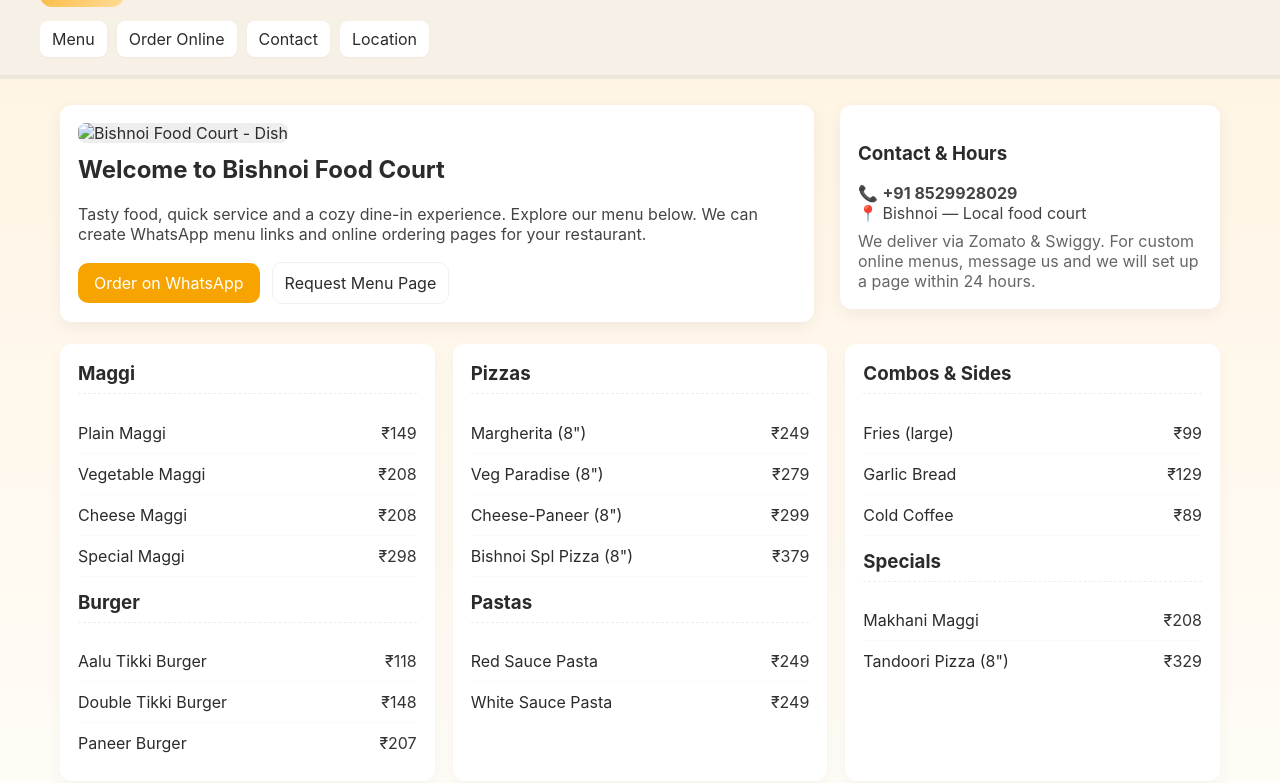
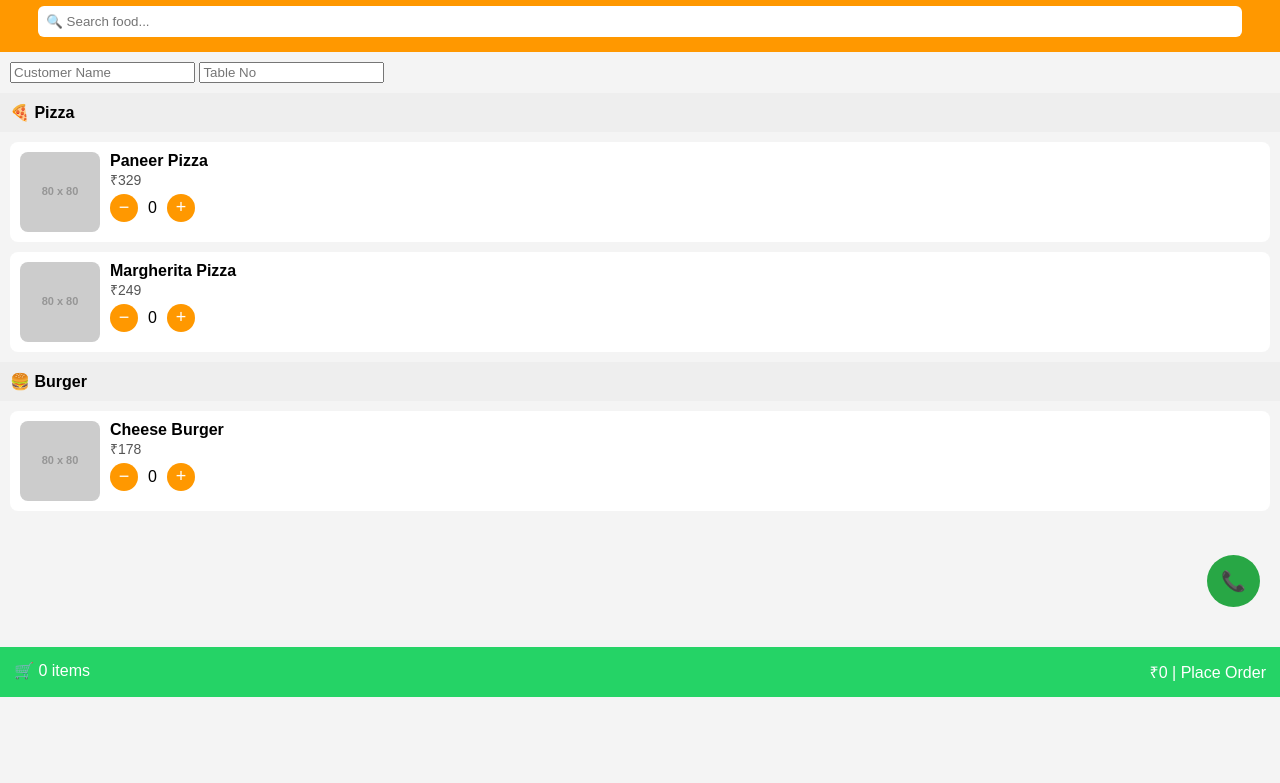
Before and after one commit to sidhantbeniwal29-byte/bishnoi-food-court, a plain HTML site: page index.html in a window 1280 px wide. Shown: the part 103-886 px from the top of the page. After the commit the page ends 800 px from the top, so only its background shows below. Drawn offline with Linux system fonts and the light colour scheme; placeholder pictures from the web are drawn by us.

Commit message:
Refactor index.html for improved layout and styles
Updated HTML structure and styling for the Bishnoi Food Court website, including header, menu items, and cart functionality.

```diff
--- a/index.html
+++ b/index.html
@@ -1,156 +1,224 @@
-<!doctype html>
+<!DOCTYPE html>
 <html lang="en">
 <head>
-  <meta charset="utf-8" />
-  <meta name="viewport" content="width=device-width,initial-scale=1" />
-  <title>Bishnoi Food Court — Demo</title>
-  <style>
-    :root{--accent:#f7a400;--muted:#f6f0e6;--text:#2b2b2b;--card:#fff}
-    *{box-sizing:border-box}
-    body{font-family:Inter, Roboto, Arial, sans-serif;margin:0;color:var(--text);background:linear-gradient(180deg,#fff3e0 0%, #fff 100%)}
-    header{background:var(--muted);padding:26px 20px 18px;border-bottom:4px solid rgba(0,0,0,0.04)}
-    .wrap{max-width:1200px;margin:0 auto}
-    .brand{display:flex;gap:18px;align-items:center}
-    .logo{width:84px;height:84px;border-radius:12px;background:linear-gradient(135deg,var(--accent),#ffdc9a);display:flex;align-items:center;justify-content:center;font-weight:700;color:#fff;font-size:20px}
-    h1{margin:0;font-size:28px}
-    .sub{color:#6d6d6d;margin-top:6px}
-    nav{margin-top:14px;display:flex;gap:10px;flex-wrap:wrap}
-    nav a{background:#fff;padding:8px 12px;border-radius:8px;text-decoration:none;color:var(--text);box-shadow:0 1px 2px rgba(0,0,0,0.04)}
+<meta charset="UTF-8">
+<title>Bishnoi Food Court</title>
+<meta name="viewport" content="width=device-width, initial-scale=1.0">
 
-    /* Hero */
-    .hero{padding:26px 20px 36px}
-    .hero-grid{display:grid;grid-template-columns:1fr 380px;gap:26px;align-items:start}
-    .hero-card{background:var(--card);padding:18px;border-radius:12px;box-shadow:0 6px 18px rgba(0,0,0,0.06)}
-    .hero-card p{margin:0;color:#444}
-    .big-img{width:100%;height:260px;border-radius:8px;object-fit:cover;background:#eee}
+<style>
+body{
+ margin:0;
+ font-family:Arial, sans-serif;
+ background:#f4f4f4;
+}
+header{
+ background:#ff9800;
+ color:#fff;
+ padding:15px;
+ text-align:center;
+ position:sticky;
+ top:0;
+ z-index:10;
+}
+header input{
+ width:95%;
+ padding:8px;
+ border:none;
+ border-radius:6px;
+ margin-top:8px;
+}
 
-    /* Menu columns */
-    .menu{display:grid;grid-template-columns:repeat(3,1fr);gap:18px;margin-top:22px}
-    .menu .col{background:var(--card);padding:18px;border-radius:12px;box-shadow:0 6px 18px rgba(0,0,0,0.04)}
-    .col h3{margin-top:0;border-bottom:1px dashed #eee;padding-bottom:8px}
-    .item{display:flex;justify-content:space-between;padding:10px 0;border-bottom:1px solid rgba(0,0,0,0.02)}
-    .item:last-child{border-bottom:0}
-    .price{color:#333}
+.category{
+ background:#eee;
+ padding:10px;
+ font-weight:bold;
+}
+.item{
+ background:#fff;
+ margin:10px;
+ padding:10px;
+ border-radius:8px;
+ display:flex;
+ gap:10px;
+}
+.item img{
+ width:80px;
+ height:80px;
+ border-radius:8px;
+}
+.item-name{
+ font-weight:bold;
+}
+.item-price{
+ color:#555;
+ font-size:14px;
+}
+.qty{
+ display:flex;
+ align-items:center;
+ gap:10px;
+ margin-top:5px;
+}
+.qty button{
+ width:28px;
+ height:28px;
+ border:none;
+ border-radius:50%;
+ background:#ff9800;
+ color:#fff;
+ font-size:18px;
+}
 
-    /* CTA */
-    .cta{display:flex;gap:12px;align-items:center;margin-top:18px}
-    .btn{background:var(--accent);color:#fff;padding:10px 16px;border-radius:10px;text-decoration:none}
-    .mutebtn{background:transparent;border:1px solid rgba(0,0,0,0.06);padding:10px 12px;border-radius:10px;text-decoration:none;color:var(--text)}
+.cart-bar{
+ position:fixed;
+ bottom:0;
+ left:0;
+ right:0;
+ background:#25D366;
+ color:#fff;
+ padding:14px;
+ display:flex;
+ justify-content:space-between;
+ font-size:16px;
+}
 
-    footer{margin-top:28px;padding:24px 20px;background:linear-gradient(180deg,rgba(0,0,0,0.02),transparent)}
-    .contact{display:flex;gap:18px;align-items:center}
+.call-btn{
+ position:fixed;
+ right:20px;
+ bottom:90px;
+ background:#28a745;
+ color:#fff;
+ padding:14px;
+ border-radius:50%;
+ text-decoration:none;
+ font-size:20px;
+}
+</style>
+</head>
 
-    @media (max-width:980px){.hero-grid{grid-template-columns:1fr}.menu{grid-template-columns:1fr}.big-img{height:220px}}
-    @media (max-width:560px){header{padding:16px}.logo{width:64px;height:64px}.big-img{height:180px}}
-  </style>
-</head>
 <body>
-  <header>
-    <div class="wrap">
-      <div class="brand">
-        <div class="logo">BFC</div>
-        <div>
-          <h1>Bishnoi Food Court</h1>
-          <div class="sub">Open 24×7 • Zomato & Swiggy available</div>
-        </div>
-      </div>
-      <nav>
-        <a href="#menu">Menu</a>
-        <a href="#order">Order Online</a>
-        <a href="#contact">Contact</a>
-        <a href="#location">Location</a>
-      </nav>
-    </div>
-  </header>
 
-  <main class="wrap">
-    <section class="hero">
-      <div class="hero-grid">
-        <div class="hero-card">
-          <!-- Replace src with your actual food image path -->
-          <img alt="Bishnoi Food Court - Dish" class="big-img" src="/mnt/data/Yellow And Brown Modern Illustrative Indian Restaurant Menu _20251015_132016_0000.jpg">
-          <h2 style="margin-top:12px">Welcome to Bishnoi Food Court</h2>
-          <p style="margin-top:8px">Tasty food, quick service and a cozy dine-in experience. Explore our menu below. We can create WhatsApp menu links and online ordering pages for your restaurant.</p>
-          <div class="cta">
-            <a class="btn" href="#order">Order on WhatsApp</a>
-            <a class="mutebtn" href="#contact">Request Menu Page</a>
-          </div>
-        </div>
+<header>
+ <h2>Bishnoi Food Court</h2>
+ <small>24×7 Open • Order on WhatsApp</small>
+ <input type="text" placeholder="🔍 Search food..." onkeyup="searchItem(this.value)">
+</header>
 
-        <aside>
-          <div class="hero-card">
-            <h3>Contact & Hours</h3>
-            <p>📞 <strong>+91 8529928029</strong></p>
-            <p>📍 Bishnoi — Local food court</p>
-            <p style="margin-top:8px;color:#666;">We deliver via Zomato & Swiggy. For custom online menus, message us and we will set up a page within 24 hours.</p>
-          </div>
-        </aside>
-      </div>
+<!-- CUSTOMER DETAILS -->
+<div style="padding:10px">
+ <input id="custName" placeholder="Customer Name">
+ <input id="tableNo" placeholder="Table No">
+</div>
 
-      <!-- Quick menu preview -->
-      <div class="menu" id="menu">
-        <div class="col">
-          <h3>Maggi</h3>
-          <div class="item"><div>Plain Maggi</div><div class="price">₹149</div></div>
-          <div class="item"><div>Vegetable Maggi</div><div class="price">₹208</div></div>
-          <div class="item"><div>Cheese Maggi</div><div class="price">₹208</div></div>
-          <div class="item"><div>Special Maggi</div><div class="price">₹298</div></div>
+<!-- PIZZA -->
+<div class="category">🍕 Pizza</div>
 
-          <h3 style="margin-top:14px">Burger</h3>
-          <div class="item"><div>Aalu Tikki Burger</div><div class="price">₹118</div></div>
-          <div class="item"><div>Double Tikki Burger</div><div class="price">₹148</div></div>
-          <div class="item"><div>Paneer Burger</div><div class="price">₹207</div></div>
-        </div>
+<div class="item" data-name="Paneer Pizza">
+ <img src="https://via.placeholder.com/80">
+ <div>
+  <div class="item-name">Paneer Pizza</div>
+  <div class="item-price">₹329</div>
+  <div class="qty">
+   <button onclick="changeQty('Paneer Pizza',329,-1)">−</button>
+   <span id="Paneer Pizza">0</span>
+   <button onclick="changeQty('Paneer Pizza',329,1)">+</button>
+  </div>
+ </div>
+</div>
 
-        <div class="col">
-          <h3>Pizzas</h3>
-          <div class="item"><div>Margherita (8")</div><div class="price">₹249</div></div>
-          <div class="item"><div>Veg Paradise (8")</div><div class="price">₹279</div></div>
-          <div class="item"><div>Cheese-Paneer (8")</div><div class="price">₹299</div></div>
-          <div class="item"><div>Bishnoi Spl Pizza (8")</div><div class="price">₹379</div></div>
+<div class="item" data-name="Margherita Pizza">
+ <img src="https://via.placeholder.com/80">
+ <div>
+  <div class="item-name">Margherita Pizza</div>
+  <div class="item-price">₹249</div>
+  <div class="qty">
+   <button onclick="changeQty('Margherita Pizza',249,-1)">−</button>
+   <span id="Margherita Pizza">0</span>
+   <button onclick="changeQty('Margherita Pizza',249,1)">+</button>
+  </div>
+ </div>
+</div>
 
-          <h3 style="margin-top:14px">Pastas</h3>
-          <div class="item"><div>Red Sauce Pasta</div><div class="price">₹249</div></div>
-          <div class="item"><div>White Sauce Pasta</div><div class="price">₹249</div></div>
-        </div>
+<!-- BURGER -->
+<div class="category">🍔 Burger</div>
 
-        <div class="col">
-          <h3>Combos & Sides</h3>
-          <div class="item"><div>Fries (large)</div><div class="price">₹99</div></div>
-          <div class="item"><div>Garlic Bread</div><div class="price">₹129</div></div>
-          <div class="item"><div>Cold Coffee</div><div class="price">₹89</div></div>
+<div class="item" data-name="Cheese Burger">
+ <img src="https://via.placeholder.com/80">
+ <div>
+  <div class="item-name">Cheese Burger</div>
+  <div class="item-price">₹178</div>
+  <div class="qty">
+   <button onclick="changeQty('Cheese Burger',178,-1)">−</button>
+   <span id="Cheese Burger">0</span>
+   <button onclick="changeQty('Cheese Burger',178,1)">+</button>
+  </div>
+ </div>
+</div>
 
-          <h3 style="margin-top:14px">Specials</h3>
-          <div class="item"><div>Makhani Maggi</div><div class="price">₹208</div></div>
-          <div class="item"><div>Tandoori Pizza (8")</div><div class="price">₹329</div></div>
-        </div>
-      </div>
+<!-- CART BAR -->
+<div class="cart-bar" onclick="placeOrder()">
+ <div>🛒 <span id="count">0</span> items</div>
+ <div>₹<span id="total">0</span> | Place Order</div>
+</div>
 
-      <section id="order" style="margin-top:18px">
-        <div class="hero-card">
-          <h3>Quick Order</h3>
-          <p>You can use this demo as a WhatsApp menu link page. Click below to copy a pre-filled message to WhatsApp (replace demo number with yours).</p>
-          <p style="margin:12px 0"><a class="btn" href="https://wa.me/918529928029?text=Hi%20Bishnoi%20Food%20Court%20-%20I'd%20like%20to%20place%20an%20order">Order on WhatsApp: +91 8529928029</a></p>
-        </div>
-      </section>
+<!-- CALL BUTTON -->
+<a href="tel:+918529928029" class="call-btn">📞</a>
 
-    </section>
+<script>
+let cart={},totalQty=0,totalPrice=0;
+let welcomed=false;
 
-    <footer id="contact">
-      <div class="wrap">
-        <div style="display:flex;justify-content:space-between;align-items:center;gap:16px;flex-wrap:wrap">
-          <div>
-            <strong>Bishnoi Food Court</strong>
-            <p style="margin:6px 0;color:#666">Phone: +91 8529928029 • Zomato & Swiggy</p>
-          </div>
-          <div class="contact">
-            <a class="mutebtn" href="#location">View on Map</a>
-            <a class="mutebtn" href="mailto:bishnoi@example.com">Email Us</a>
-          </div>
-        </div>
-      </div>
-    </footer>
+function changeQty(item,price,change){
+ if(!cart[item]) cart[item]={qty:0,price:price};
+ cart[item].qty+=change;
+ if(cart[item].qty<0) cart[item].qty=0;
+ document.getElementById(item).innerText=cart[item].qty;
+ updateCart();
+}
 
-  </main>
+function updateCart(){
+ totalQty=0; totalPrice=0;
+ for(let i in cart){
+  totalQty+=cart[i].qty;
+  totalPrice+=cart[i].qty*cart[i].price;
+ }
+ document.getElementById("count").innerText=totalQty;
+ document.getElementById("total").innerText=totalPrice;
+}
+
+function placeOrder(){
+ if(totalQty===0){alert("Select items first");return;}
+ let name=custName.value||"Guest";
+ let table=tableNo.value||"N/A";
+ let msg="Hello Bishnoi Food Court,%0AName: "+name+
+         "%0ATable: "+table+"%0AOrder:%0A";
+ for(let i in cart){
+  if(cart[i].qty>0){
+   msg+=i+" x "+cart[i].qty+"%0A";
+  }
+ }
+ msg+="Total: ₹"+totalPrice;
+ window.open("https://wa.me/918529928029?text="+msg,"_blank");
+}
+
+function searchItem(txt){
+ txt=txt.toLowerCase();
+ document.querySelectorAll('.item').forEach(i=>{
+  i.style.display=i.dataset.name.toLowerCase().includes(txt)?'flex':'none';
+ });
+}
+
+// 🔊 AUTO WELCOME VOICE (first tap)
+document.addEventListener("click",()=>{
+ if(welcomed) return;
+ welcomed=true;
+ let v=new SpeechSynthesisUtterance(
+  "Welcome to Bishnoi Food Court. Kripya apna order select karein."
+ );
+ v.lang="en-IN";
+ speechSynthesis.speak(v);
+},{once:true});
+</script>
+
 </body>
 </html>
```
